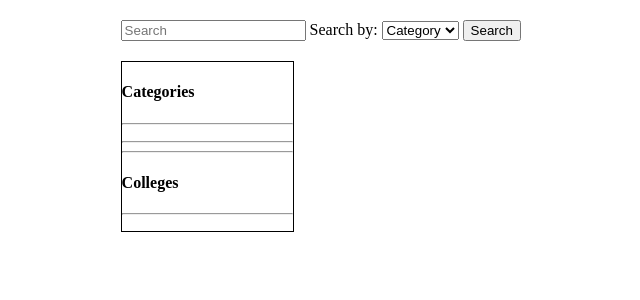
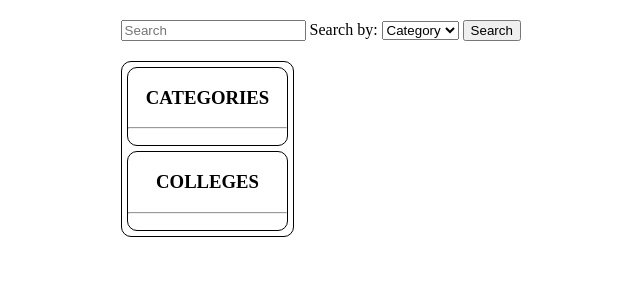
Before and after one commit to diptag/buy-sell_website_backend, a PHP site: page /store in a window 1280 px wide. Shown: the part 46-346 px from the top of the page, without its empty margins (77-717 px from the left). Run offline with PHP 8.4, Linux system fonts and the light colour scheme; data that the repository does not hold is empty.

Commit message:
Modidifed the side bar's look in store_view.php

```diff
--- a/public/css/styles.css
+++ b/public/css/styles.css
@@ -82,19 +82,35 @@ header a:hover {
 	margin: 20px 0;
 }
 
-#categories {
+#search-criterias {
 	width: 16%;
 	height: 80%;
 	float: left;
 	border: thin solid #000000;
+	border-radius: 10px;
 }
 
-#categories h {
-	margin: 0 auto;
+.criteria {
+	margin: 5px;
+	border: thin solid #000000;
+	border-radius: 10px;
 }
 
-#categories a {
+.criteria h3 {
+	text-align: center;
+}
+
+.criteria a {
 	text-decoration: none;
+	color: #565656;
+}
+
+.criteria a:hover {
+	text-decoration: underline;
+}
+
+.criteria li {
+	margin: 5px 0;
 }
 
 #items {
--- a/views/store_view.php
+++ b/views/store_view.php
@@ -8,8 +8,9 @@
     <input type="submit" value="Search">
 </form>
 <div id="items-display">
-    <div id="categories">
-        <h4>Categories</h4><hr>
+    <div id="search-criterias">
+        <div class="criteria">
+            <h3>CATEGORIES</h3><hr>
             <ul>
             <?php
                 // set link to pages with products for each categories
@@ -21,8 +22,9 @@
                 }
             ?>
             </ul>
-        <hr><hr>
-        <h4>Colleges</h4><hr>
+        </div>
+        <div class="criteria">
+            <h3>COLLEGES</h3><hr>
             <ul>
             <?php
                 // set link to pages wtih products posted by user from a particular college
@@ -34,6 +36,7 @@
                 }
             ?>
             </ul>
+        </div>
     </div>
     <table id="items">
         <?php
```
Lines whose indentation alone changed are shown as unchanged.
